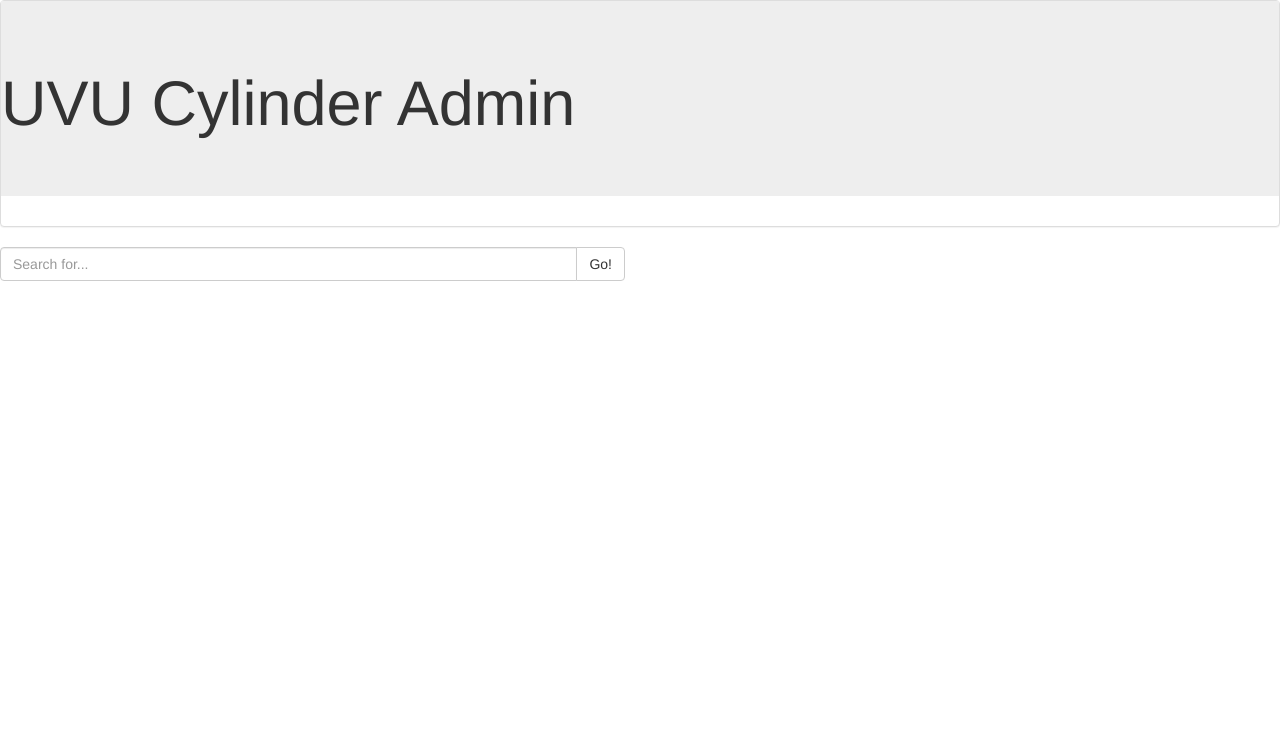
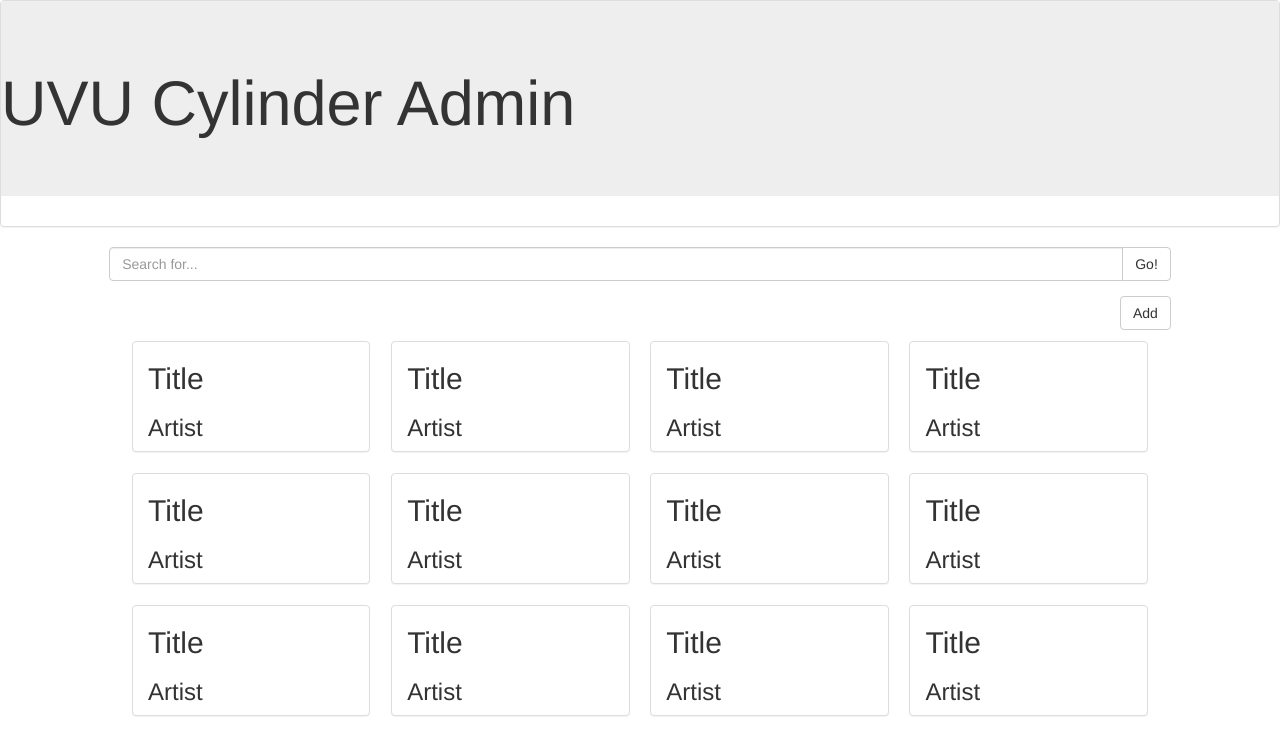
Before and after one commit to archcrono/EdisonCylinderProject, a PHP site: page /admin.php in a window 1280 px wide. Shown: the top 755 px of the page. Run offline with PHP 8.4, Linux system fonts and the light colour scheme; data that the repository does not hold is empty; some libraries are stand-ins or nearby versions.

Commit message:
Added admin page
add admin page and css file

```diff
--- a/admin.php
+++ b/admin.php
@@ -7,6 +7,7 @@
       <script src="https://code.jquery.com/jquery-3.1.1.min.js"></script>
     <!-- Bootstrap -->
       <link rel="stylesheet" href="https://maxcdn.bootstrapcdn.com/bootstrap/3.3.7/css/bootstrap.min.css">
+      <link href="styles/admin.css" rel="stylesheet" type="text/css" >
   </head>
   <body>
     <div class="panel panel-default">
@@ -17,15 +18,73 @@
 
       <!-- Search Bar -->
     <div class="row">
-      <div class="col-lg-6">
+      <div class="col-lg-10 col-lg-offset-1">
+        <div class="form-group">
           <div class="input-group">
             <input type="text" class="form-control" placeholder="Search for...">
             <span class="input-group-btn">
               <button class="btn btn-default" type="button">Go!</button>
             </span>
           </div><!-- /input-group -->
-      </div><!-- /.col-lg-6 -->
+        </div><!-- /form-group -->
+        <div class="form-group">
+          <button type="submit" id="add" class="btn btn-default pull-right">Add</button>
+        </div>
+      </div><!-- /.col-lg-10 -->
     </div><!-- /.row -->
+
+    <div class="data">
+      <div class="col-lg-10 col-lg-offset-1">
+        <div class="panel panel-default col-lg-3 box">
+          <h2>Title</h2>
+          <h3>Artist</h3>
+        </div>
+        <div class="panel panel-default col-lg-3 box">
+          <h2>Title</h2>
+          <h3>Artist</h3>
+        </div>
+        <div class="panel panel-default col-lg-3 box">
+          <h2>Title</h2>
+          <h3>Artist</h3>
+        </div>
+        <div class="panel panel-default col-lg-3 box">
+          <h2>Title</h2>
+          <h3>Artist</h3>
+        </div>
+        <div class="panel panel-default col-lg-3 box">
+          <h2>Title</h2>
+          <h3>Artist</h3>
+        </div>
+        <div class="panel panel-default col-lg-3 box">
+          <h2>Title</h2>
+          <h3>Artist</h3>
+        </div>
+        <div class="panel panel-default col-lg-3 box">
+          <h2>Title</h2>
+          <h3>Artist</h3>
+        </div>
+        <div class="panel panel-default col-lg-3 box">
+          <h2>Title</h2>
+          <h3>Artist</h3>
+        </div>
+        <div class="panel panel-default col-lg-3 box">
+          <h2>Title</h2>
+          <h3>Artist</h3>
+        </div>
+        <div class="panel panel-default col-lg-3 box">
+          <h2>Title</h2>
+          <h3>Artist</h3>
+        </div>
+        <div class="panel panel-default col-lg-3 box">
+          <h2>Title</h2>
+          <h3>Artist</h3>
+        </div>
+        <div class="panel panel-default col-lg-3 box">
+          <h2>Title</h2>
+          <h3>Artist</h3>
+        </div>
+      </div>
+    </div>
 
 
 
@@ -43,6 +102,12 @@
       });
 
       console.log("Hello");
+
+      $(".box").click(function() {
+
+        console.log("Clicked");
+      });
+
     </script>
     <?php
       // $link = mysql_connect("tropht.com:3306","trophtco_Brake","StrongPassword1");
--- /dev/null
+++ b/styles/admin.css
@@ -0,0 +1,6 @@
+.col-lg-3 {
+  width: 23%;
+  margin: 1%; }
+
+.box:hover {
+  background: rgba(0, 0, 0, 0.1); }
--- /dev/null
+++ b/styles/admin.scss
@@ -0,0 +1,7 @@
+.col-lg-3{
+	width: 23%;
+	margin: 1%;
+}
+.box:hover{
+	background: rgba(0, 0, 0, 0.1);
+}
```
Lines whose indentation alone changed are shown as unchanged.
